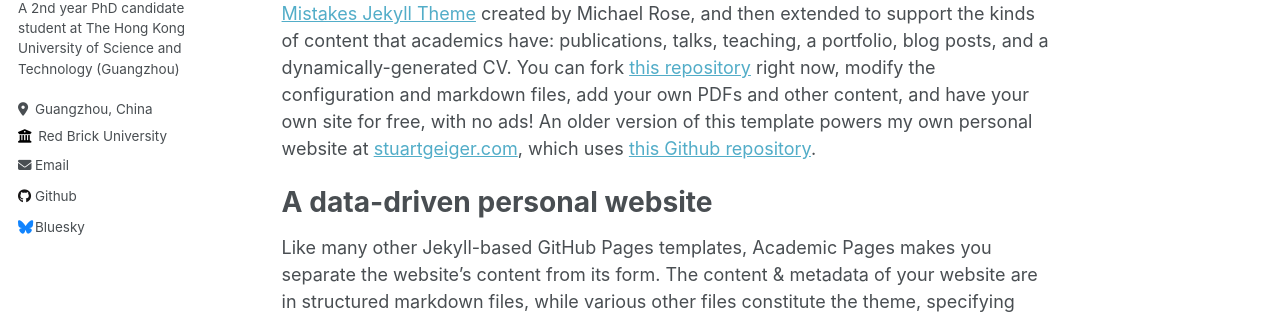
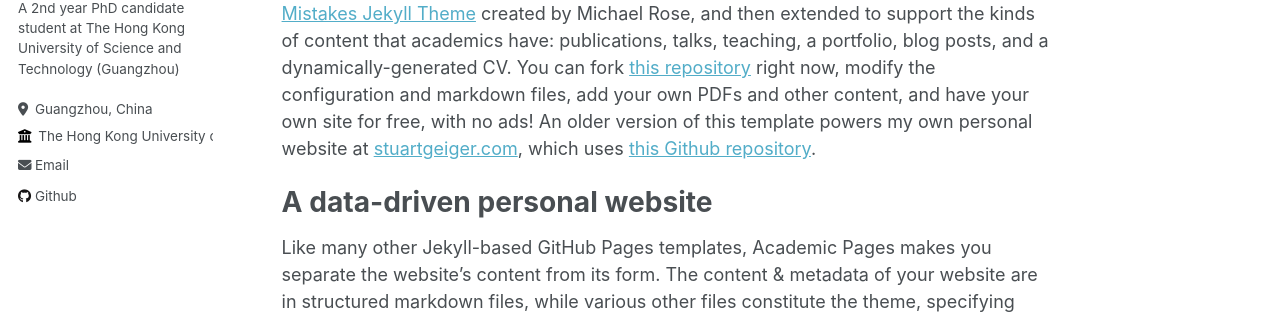
Before and after one commit to YiKangOY/YiKangOY.github.io, a Jekyll site: the page built from _pages/about.md, in a window 1280 px wide. Shown: the part 284-603 px from the top of the page. Built offline with Jekyll 4.4.1, drawn with Linux system fonts in a browser that asks for light colours.

Commit message:
Update _config.yml

```diff
--- a/_config.yml
+++ b/_config.yml
@@ -26,9 +26,9 @@
   pronouns         : # example: "she/her"
   bio              : "A 2nd year PhD candidate student at The Hong Kong University of Science and Technology (Guangzhou)"
   location         : "Guangzhou, China"
-  employer         : "Red Brick University"
+  employer         : "The Hong Kong University of Science and Technology (Guangzhou)"
   uri              : # URL
-  email            : "none@example.org"
+  email            : "youyang929@connect.hkust-gz.edu.cn"
 
   # Academic websites
   arxiv            : # URL - Update with the correct link to your profile
@@ -48,7 +48,7 @@
   stackoverflow    : # User number or user number and name (i.e., use "1" or "1/jeff-atwood")
 
   # Social media
-  bluesky          : "bsky.app" # Replace this with you Bluesky username
+  bluesky          : #"bsky.app" # Replace this with you Bluesky username
   facebook         : # Username
   flickr           : # Username
   foursquare       : # Username
```
